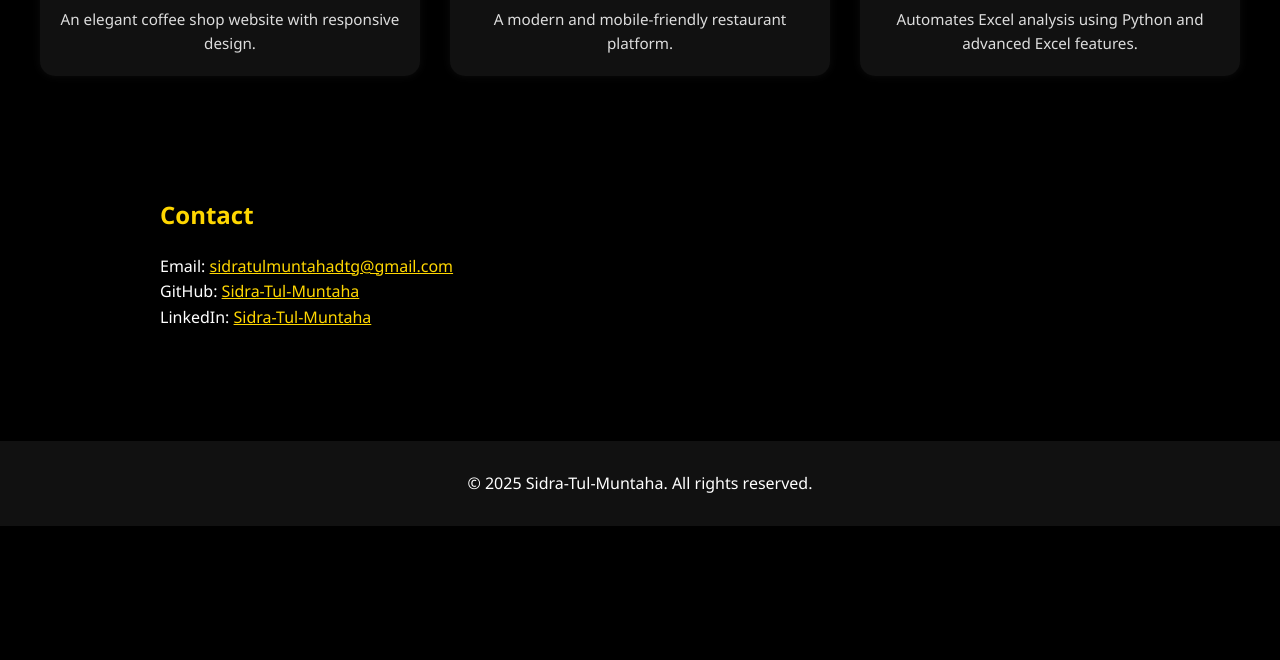
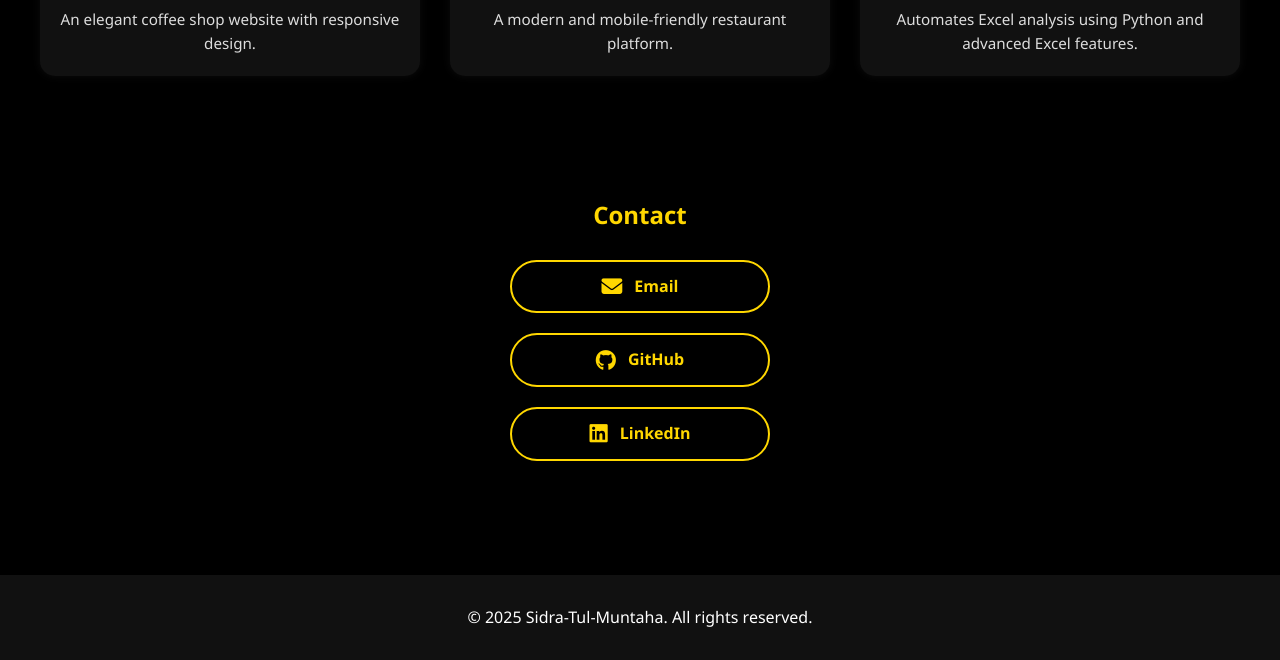
Before and after one commit to Sidra-Tul-Muntaha2401/-My-Portfolio, a plain HTML site: page index.html in a window 1280 px wide. Shown: the part 1650-2310 px from the top of the page. Before the commit the page ends 2176 px from the top, so only its background shows below. Drawn offline with Linux system fonts and the light colour scheme.

Commit message:
Editing contact

```diff
--- a/index.html
+++ b/index.html
@@ -177,6 +177,54 @@
   color: #ddd;
   margin-top: 10px;
 }
+.contact-section {
+  background-color: #000;
+  text-align: center;
+  padding: 60px 20px;
+}
+
+.contact-buttons {
+  margin-top: 30px;
+  display: flex;
+  flex-direction: column;
+  align-items: center;
+  gap: 20px;
+}
+
+.contact-btn {
+  display: inline-flex;
+  align-items: center;
+  gap: 12px;
+  background-color: #000;
+  color: #FFD700;
+  border: 2px solid #FFD700;
+  padding: 12px 24px;
+  border-radius: 30px;
+  text-decoration: none;
+  font-weight: bold;
+  font-size: 1rem;
+  width: 260px;
+  justify-content: center;
+  transition: all 0.3s ease;
+  animation: floatIcon 2s infinite ease-in-out;
+}
+
+.contact-btn i {
+  font-size: 1.3rem;
+}
+
+.contact-btn:hover {
+  background-color: #FFD700;
+  color: #000;
+  transform: scale(1.05);
+  box-shadow: 0 0 15px rgba(255, 215, 0, 0.5);
+}
+
+@keyframes floatIcon {
+  0%   { transform: translateY(0); }
+  50%  { transform: translateY(-4px); }
+  100% { transform: translateY(0); }
+}
 
 
 
@@ -263,14 +311,24 @@
   </section>
 
 
-  <section class="section" id="contact">
-    <h2>Contact</h2>
-    <p>Email: <a href="mailto:sidratulmuntahadtg@gmail.com" style="color: #FFD700;">sidratulmuntahadtg@gmail.com</a></p>
-    <p>GitHub: <a href="https://github.com/Sidra-Tul-Muntaha2401" target="_blank" style="color: #FFD700;">Sidra-Tul-Muntaha</a></p>
-    <p>LinkedIn: <a href="https://www.linkedin.com/in/sidra-tul-muntaha" target="_blank" style="color: #FFD700;">Sidra-Tul-Muntaha</a></p>
+  <section class="section contact-section" id="contact">
+  <h2>Contact</h2>
+  <div class="contact-buttons">
+    <a href="mailto:sidratulmuntahadtg@gmail.com" class="contact-btn" title="Email">
+      <i class="fas fa-envelope"></i>
+      <span>Email</span>
+    </a>
+    <a href="https://github.com/Sidra-Tul-Muntaha2401" class="contact-btn" target="_blank" title="GitHub">
+      <i class="fab fa-github"></i>
+      <span>GitHub</span>
+    </a>
+    <a href="https://www.linkedin.com/in/sidra-tul-muntaha" class="contact-btn" target="_blank" title="LinkedIn">
+      <i class="fab fa-linkedin"></i>
+      <span>LinkedIn</span>
+    </a>
+  </div>
+</section>
 
-
-  </section>
 
   <footer>
     <p>© 2025 Sidra-Tul-Muntaha. All rights reserved.</p>
```
